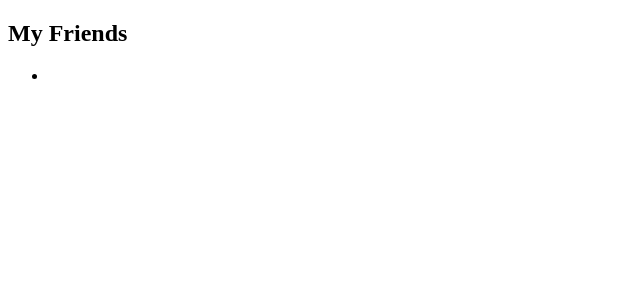
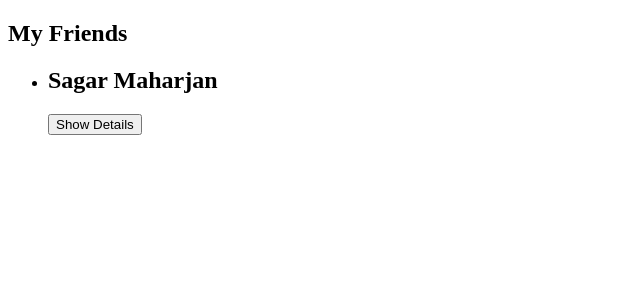
Before and after one commit to sagarmhrjn/vue-walkthrough, a Vue app: page / in a window 1280 px wide. Shown: the top 300 px of the page, without its empty margins (0-640 px from the left). Built offline with nearby package versions, Linux system fonts and the light colour scheme.

Commit message:
adding a component

```diff
--- a/src/App.vue
+++ b/src/App.vue
@@ -2,13 +2,15 @@
   <section>
     <h2>My Friends</h2>
     <ul>
-      <li></li>
+      <friend-contact></friend-contact>
     </ul>
   </section>
 </template>
 
 <script>
+import FriendContact from "./components/FriendContact.vue";
 export default {
+  components: { FriendContact },
   data() {
     return {
       friends: [
--- /dev/null
+++ b/src/components/FriendContact.vue
@@ -0,0 +1,31 @@
+<template>
+  <li>
+    <h2>{{ friend.name }}</h2>
+    <button @click="toggleDetails">Show Details</button>
+    <ul v-if="detailsAreVisible">
+      <li><strong>Phone:</strong>{{ friend.phone }}</li>
+      <li><strong>Email:</strong>{{ friend.email }}</li>
+    </ul>
+  </li>
+</template>
+
+<script>
+export default {
+  data() {
+    return {
+      detailsAreVisible: false,
+      friend: {
+        id: "sagar",
+        name: "Sagar Maharjan",
+        phone: "9803690068",
+        email: "sagarmaharjan31@gmail.com",
+      },
+    };
+  },
+  methods: {
+    toggleDetails() {
+      this.detailsAreVisible = !this.detailsAreVisible;
+    },
+  },
+};
+</script>
```
Also changed, not shown: src/main.js (+6 -1 lines).
